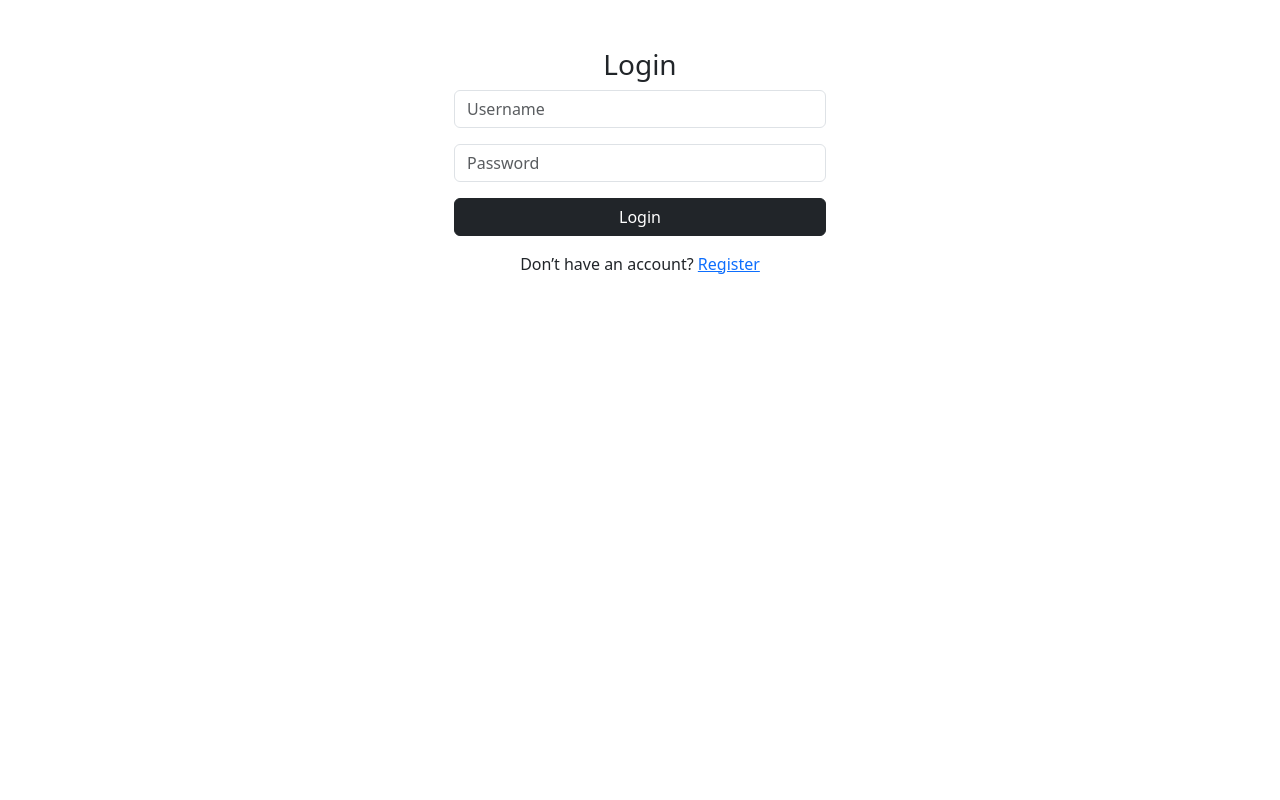
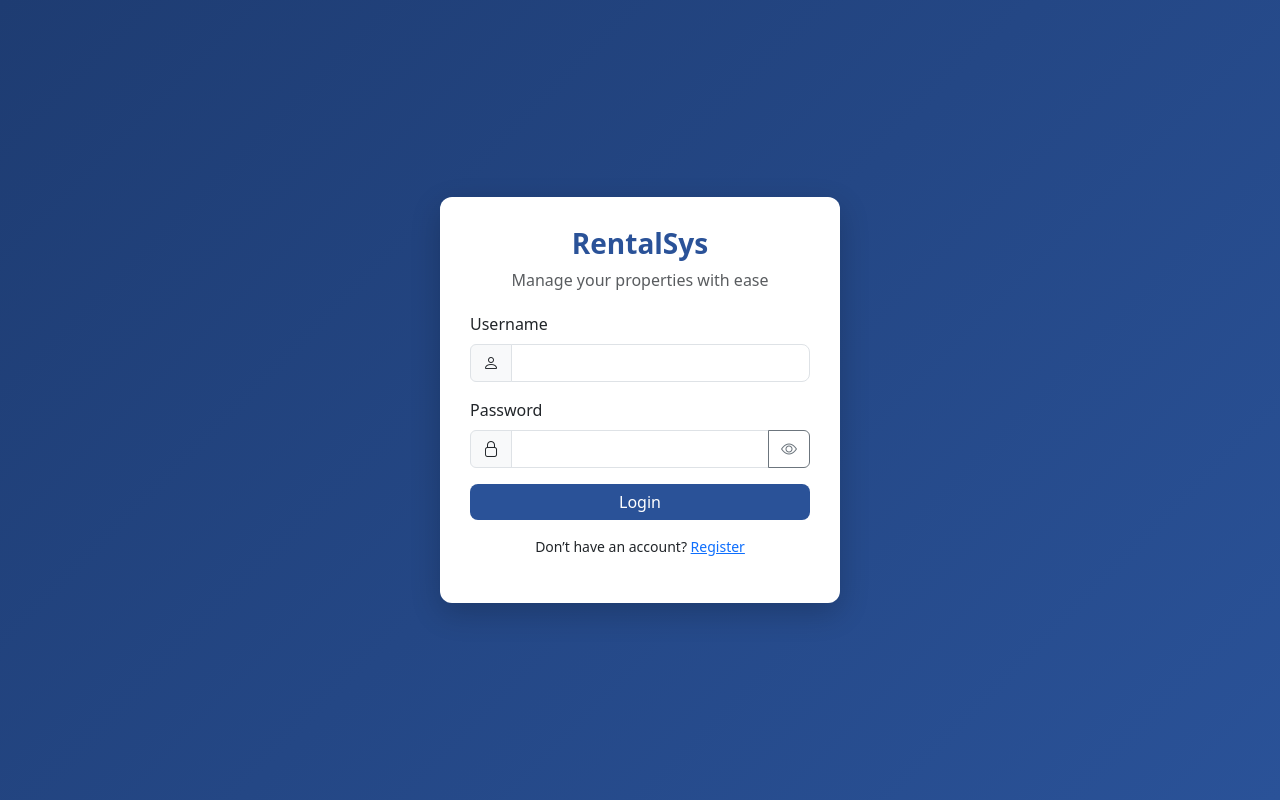
Before and after one commit to martinnjoki/rental_management_system_python, a Flask app: page /login in a window 1280 px wide. Run offline with Flask 3, Linux system fonts and the light colour scheme; some libraries are stand-ins or nearby versions.

Commit message:
first commit

```diff
--- a/app.py
+++ b/app.py
@@ -61,38 +61,57 @@ def login():
 
 #dashboard
 @app.route('/dashboard')
+@login_required
 def dashboard():
-    if 'user' not in session:
-        return redirect(url_for('login'))
-
-
     conn = get_db_connection()
     cur = conn.cursor()
+
+    # Total properties
+    cur.execute("SELECT COUNT(*) FROM properties")
+    total_properties = cur.fetchone()[0]
+
+    # Total units
+    cur.execute("SELECT COUNT(*) FROM units")
+    total_units = cur.fetchone()[0]
 
     # Total tenants
     cur.execute("SELECT COUNT(*) FROM tenants")
     total_tenants = cur.fetchone()[0]
 
-    # Total units
-    cur.execute("SELECT COUNT(*) FROM units")
-    total_units = cur.fetchone()[0]
-
-    # Vacant units
+    # Total payments
+    cur.execute("SELECT COALESCE(SUM(amount_paid),0) FROM payments")
+    total_payments = cur.fetchone()[0]
+    #Vacant unit
     cur.execute("SELECT COUNT(*) FROM units WHERE status='vacant'")
     vacant_units = cur.fetchone()[0]
 
-    # Total income
-    cur.execute("SELECT COALESCE(SUM(amount_paid), 0) FROM payments")
-    total_income = cur.fetchone()[0]
+    # Arrears count (current month)
+    from datetime import date
+    current_month = date.today().replace(day=1)
+
+    cur.execute("""
+        SELECT COUNT(*)
+        FROM tenants
+        JOIN units ON tenants.unit_id = units.id
+        LEFT JOIN payments
+            ON tenants.id = payments.tenant_id
+            AND payments.payment_month = %s
+        GROUP BY tenants.id, units.rent_amount
+        HAVING (units.rent_amount - COALESCE(SUM(payments.amount_paid),0)) > 0
+    """, (current_month,))
+
+    arrears_count = len(cur.fetchall())
 
     cur.close()
     conn.close()
 
     return render_template('dashboard.html',
+                           total_properties=total_properties,
+                           total_units=total_units,
                            total_tenants=total_tenants,
-                           total_units=total_units,
+                           total_payments=total_payments,
                            vacant_units=vacant_units,
-                           total_income=total_income)
+                           arrears_count=arrears_count)
 #logout
 @app.route('/logout')
 def logout():
@@ -509,4 +528,4 @@ def register():
     return render_template('register.html')
 
 if __name__ == '__main__':
-    app.run(debug=False)
+    app.run(debug=True)
--- a/templates/arrears.html
+++ b/templates/arrears.html
@@ -5,7 +5,7 @@
 <h3>Defaulters (Arrears)</h3>
 
 <table class="table table-bordered">
-    <tr>
+    <tr  class="table-danger">
         <th>Tenant</th>
         <th>Unit</th>
         <th>Rent</th>
--- a/templates/base.html
+++ b/templates/base.html
@@ -7,6 +7,8 @@
     <title>Dashboard</title>
     <link rel="stylesheet" href="https://cdn.jsdelivr.net/npm/bootstrap@5.3.0/dist/css/bootstrap.min.css"
         rel="stylesheet">
+    <link href="https://cdn.jsdelivr.net/npm/bootstrap-icons/font/bootstrap-icons.css" rel="stylesheet">
+</head>
 </head>
 
 <body>
--- a/templates/login.html
+++ b/templates/login.html
@@ -2,34 +2,122 @@
 <html lang="en">
 
 <head>
-    <meta charset="UTF-8">
-    <meta name="viewport" content="width=device-width, initial-scale=1.0">
-    <title>Login</title>
-    <link rel="stylesheet" href="https://cdn.jsdelivr.net/npm/bootstrap@5.3.0/dist/css/bootstrap.min.css"
-        rel="stylesheet">
+    <title>Rental Management System - Login</title>
+
+    <!-- Bootstrap -->
+    <link href="https://cdn.jsdelivr.net/npm/bootstrap@5.3.0/dist/css/bootstrap.min.css" rel="stylesheet">
+
+    <!-- Icons -->
+    <link href="https://cdn.jsdelivr.net/npm/bootstrap-icons/font/bootstrap-icons.css" rel="stylesheet">
+
+    <style>
+        body {
+            background: linear-gradient(135deg, #1e3c72, #2a5298);
+            height: 100vh;
+            display: flex;
+            align-items: center;
+            justify-content: center;
+        }
+
+        .login-card {
+            background: #fff;
+            border-radius: 12px;
+            padding: 30px;
+            width: 100%;
+            max-width: 400px;
+            box-shadow: 0 10px 30px rgba(0, 0, 0, 0.2);
+        }
+
+        .brand {
+            text-align: center;
+            margin-bottom: 20px;
+        }
+
+        .brand h3 {
+            font-weight: bold;
+            color: #2a5298;
+        }
+
+        .form-control {
+            border-radius: 8px;
+        }
+
+        .btn-primary {
+            border-radius: 8px;
+            background-color: #2a5298;
+            border: none;
+        }
+
+        .btn-primary:hover {
+            background-color: #1e3c72;
+        }
+
+        .footer-text {
+            font-size: 14px;
+        }
+    </style>
 </head>
 
 <body>
-    <!--div-->
-    <div class="container mt-5">
-        <!--div-->
-        <div class="col-md-4 mx-auto">
-            <h3 class="text-center">Login</h3>
-            <form method="POST">
-                <input type="text" name="username" class="form-control mb-3" placeholder="Username" required>
-                <input type="password" name="password" class="form-control mb-3" placeholder="Password" required>
-                <button class="btn btn-dark w-100">Login</button>
 
-            </form>
-            <p class="text-center mt-3">
-                Don’t have an account?
-                <a href="{{ url_for('register') }}">Register</a>
-            </p>
+    <div class="login-card">
 
+        <!-- 🏢 Branding -->
+        <div class="brand">
+            <h3>RentalSys</h3>
+            <p class="text-muted">Manage your properties with ease</p>
         </div>
 
+        <!-- 🔔 Flash Messages -->
+        {% with messages = get_flashed_messages(with_categories=true) %}
+        {% for category, message in messages %}
+        <div class="alert alert-{{ category }}">
+            {{ message }}
+        </div>
+        {% endfor %}
+        {% endwith %}
+
+        <!-- 🔐 Login Form -->
+        <form method="POST">
+
+            <div class="mb-3">
+                <label class="form-label">Username</label>
+                <div class="input-group">
+                    <span class="input-group-text"><i class="bi bi-person"></i></span>
+                    <input type="text" name="username" class="form-control" required>
+                </div>
+            </div>
+
+            <div class="mb-3">
+                <label class="form-label">Password</label>
+                <div class="input-group">
+                    <span class="input-group-text"><i class="bi bi-lock"></i></span>
+
+                    <input type="password" id="password" name="password" class="form-control" required>
+
+                    <button type="button" class="btn btn-outline-secondary" onclick="togglePassword()">
+                        <i class="bi bi-eye"></i>
+                    </button>
+                </div>
+            </div>
+
+            <button class="btn btn-primary w-100">Login</button>
+
+        </form>
+
+        <!-- 🔗 Links -->
+        <p class="text-center mt-3 footer-text">
+            Don’t have an account?
+            <a href="{{ url_for('register') }}">Register</a>
+        </p>
+
     </div>
-
+    <script>
+        function togglePassword() {
+            let pwd = document.getElementById("password");
+            pwd.type = pwd.type === "password" ? "text" : "password";
+        }
+    </script>
 </body>
 
 </html>
--- a/templates/tenants.html
+++ b/templates/tenants.html
@@ -7,7 +7,7 @@
 <a href="{{ url_for('add_tenant') }}" class="btn btn-primary mb-3">Add Tenant</a>
 
 <table class="table table-bordered">
-    <tr>
+    <tr class="table-success">
         <th>ID</th>
         <th>Name</th>
         <th>Phone</th>
```
Also changed, not shown: templates/dashboard.html (+47 -17 lines), requirements.txt (renamed from requirement.txt/requirements.txt), 1 other file.
